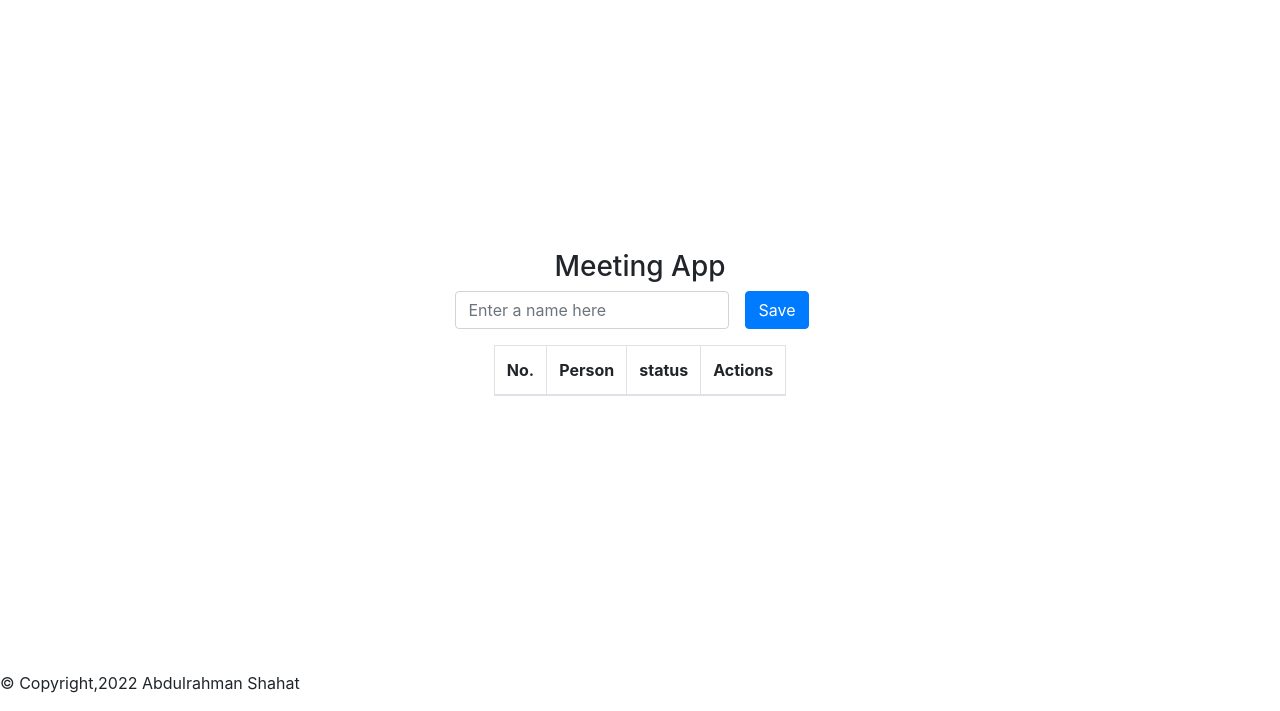
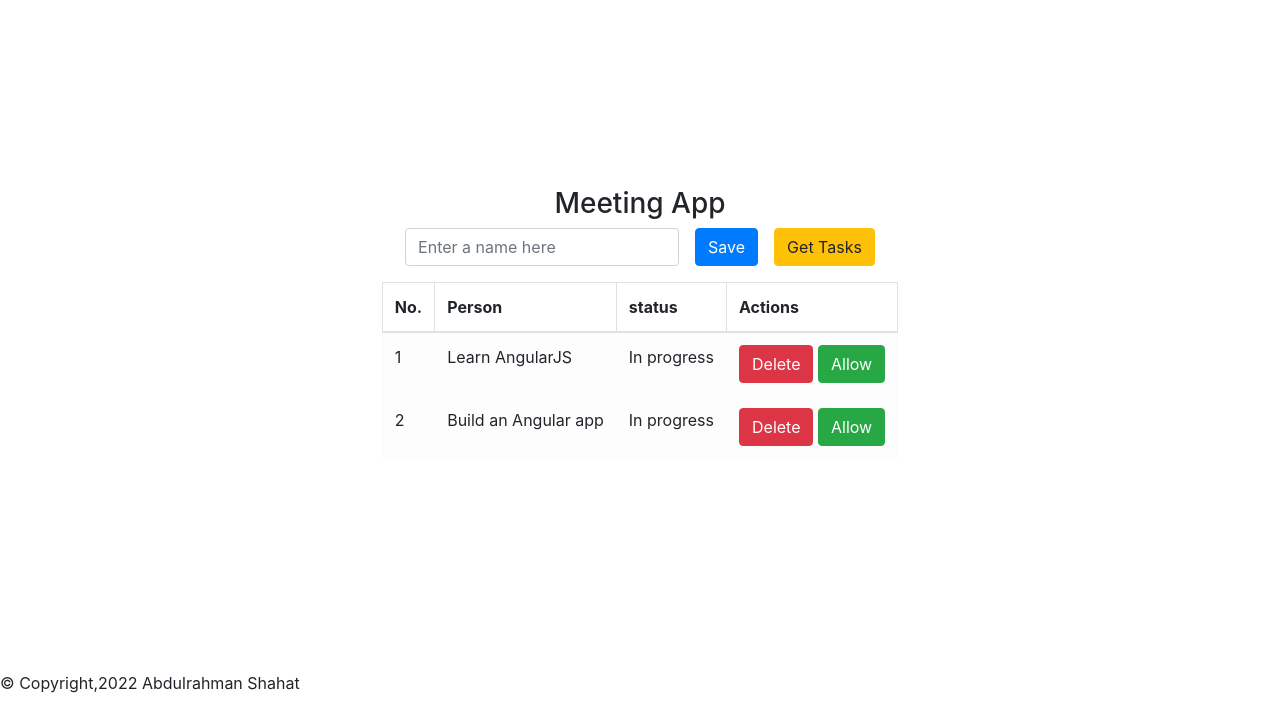
Before and after one commit to abdoShahat/Modli, a plain HTML site: page index.html in a window 1280 px wide. Shown: the part 138-849 px from the top of the page. Drawn offline with nearby package versions, Linux system fonts and the light colour scheme.

Commit message:
Update index.html

```diff
--- a/index.html
+++ b/index.html
@@ -58,10 +58,10 @@
           ng-click="saveTask()"
         >
           Save
-        <!-- </button>
+        </button>
         <button type="button" class="btn btn-warning" ng-click="getTask()">
           Get Tasks
-        </button> -->
+        </button>
       </div>
       {{ yourName }}
       <div class="table-wrapper">
@@ -101,18 +101,20 @@
       var app = angular.module("myApp", []);
       app.controller("myController", function($scope) {
         $scope.tasks = [];
-        // $scope.saved = localStorage.getItem("tasks");
-        // $scope.tasks =
-        //   localStorage.getItem("tasks") !== null
-        //     ? JSON.parse($scope.saved)
-        //     : [
-        //         { task_name: "Learn AngularJS", status: false },
-        //         { task_name: "Build an Angular app", status: false }
-        //       ];
-        // localStorage.setItem("tasks", JSON.stringify($scope.tasks));
+        //from here
+         $scope.saved = localStorage.getItem("tasks");
+         $scope.tasks =
+           localStorage.getItem("tasks") !== null
+             ? JSON.parse($scope.saved)
+             : [
+                 { task_name: "Learn AngularJS", status: false },
+                 { task_name: "Build an Angular app", status: false }
+               ];
+         localStorage.setItem("tasks", JSON.stringify($scope.tasks));
+        // end here
         $scope.saveTask = function() {
           $scope.tasks.push({ task_name: $scope.yourTask, status: false });
-          //   localStorage.setItem("tasks", JSON.stringify($scope.tasks));
+             localStorage.setItem("tasks", JSON.stringify($scope.tasks));
         };
         $scope.getTask = function() {
           var oldTasks = $scope.tasks;
```
